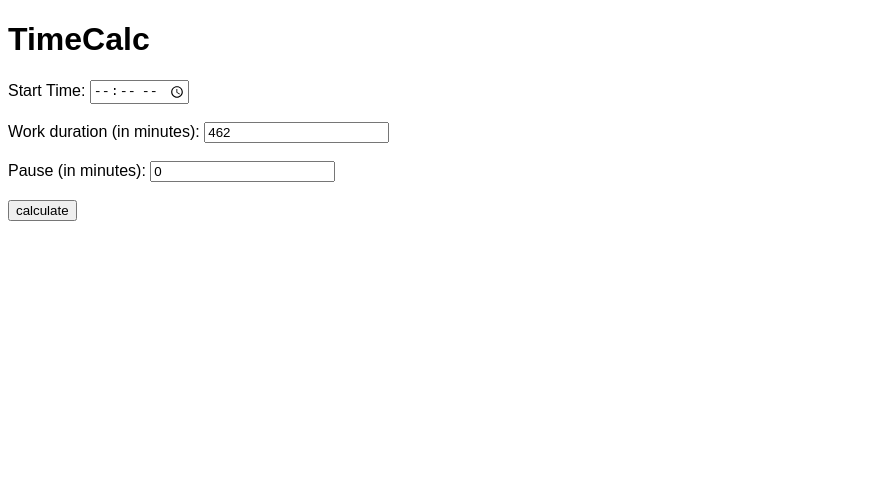
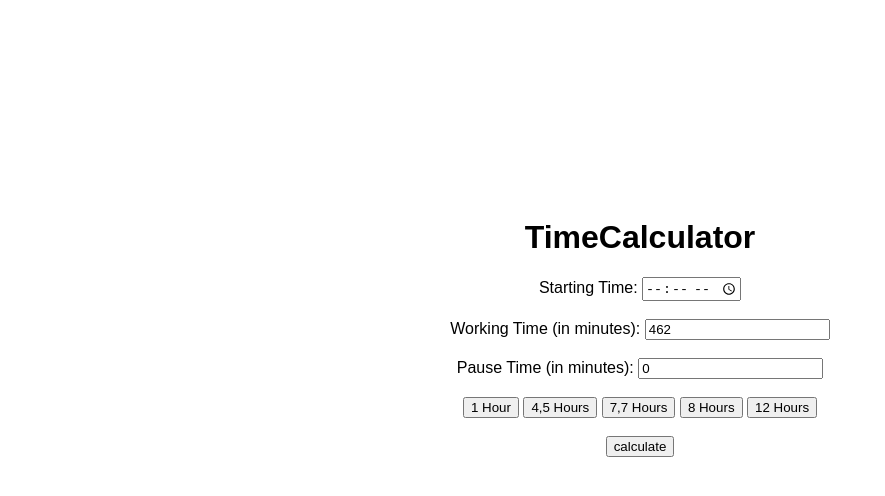
Before and after one commit to Clankcoll/WorkersCompanion, a plain HTML site: page index_en.html in a window 1280 px wide. Shown: the whole page, without its empty margins (0-885 px from the left). Drawn offline with Linux system fonts and the light colour scheme.

Commit message:
changed the visuals

```diff
--- a/assets/style.css
+++ b/assets/style.css
@@ -9,3 +9,13 @@ form {
 #ergebnis {
     font-weight: bold;
 }
+
+#eingaben {
+    text-align: center;
+    display: table;
+    padding-top: 15%;
+    width: 1%;
+    overflow: hidden;
+    display: table-cell;
+    vertical-align: middle;
+}
--- a/index_en.html
+++ b/index_en.html
@@ -1,22 +1,35 @@
 <!DOCTYPE html>
-<html lang="en">
+<html lang="de">
 <head>
     <meta charset="UTF-8">
     <meta name="viewport" content="width=device-width, initial-scale=1.0">
-    <title>Timecalculator</title>
+    <title>TimeCalculator</title>
     <link rel="stylesheet" href="assets/style.css">
+    <script>
+        // JavaScript function um dass Feld dauer zu befüllen mit fertigen Buttons
+        function fillMinutes(minutes) {
+            document.getElementById("dauer").value = minutes;
+        }
+    </script>
 </head>
 <body>
-    <h1>TimeCalc</h1>
-    <form action="/calculate" method="post">
-        <label for="startzeit">Start Time:</label>
+    <div id="eingaben">
+        <h1>TimeCalculator</h1>
+        <form action="/calculate" method="post">
+        <label for="startzeit">Starting Time:</label>
         <input type="time" id="startzeit" name="startzeit" required><br><br>
-        <label for="dauer">Work duration (in minutes):</label>
+        <label for="dauer">Working Time (in minutes):</label>
         <input type="number" id="dauer" name="dauer" required value="462"><br><br>
-        <label for="pause">Pause (in minutes):</label>
+        <label for="pause">Pause Time (in minutes):</label>
         <input type="number" id="pause" name="pause" value="0"><br><br>
+        <button type="button" onclick="fillMinutes(60)">1 Hour</button>
+        <button type="button" onclick="fillMinutes(270)">4,5 Hours</button>
+        <button type="button" onclick="fillMinutes(462)">7,7 Hours</button>
+        <button type="button" onclick="fillMinutes(480)">8 Hours</button>
+        <button type="button" onclick="fillMinutes(720)">12 Hours</button><br><br>
         <input type="submit" value="calculate">
     </form>
+    </div>
     <div id="ergebnis">
         <!-- Hier wird das Ergebnis der Berechnung angezeigt -->
     </div>
```
Also changed, not shown: index.html (+2 -0 lines).
